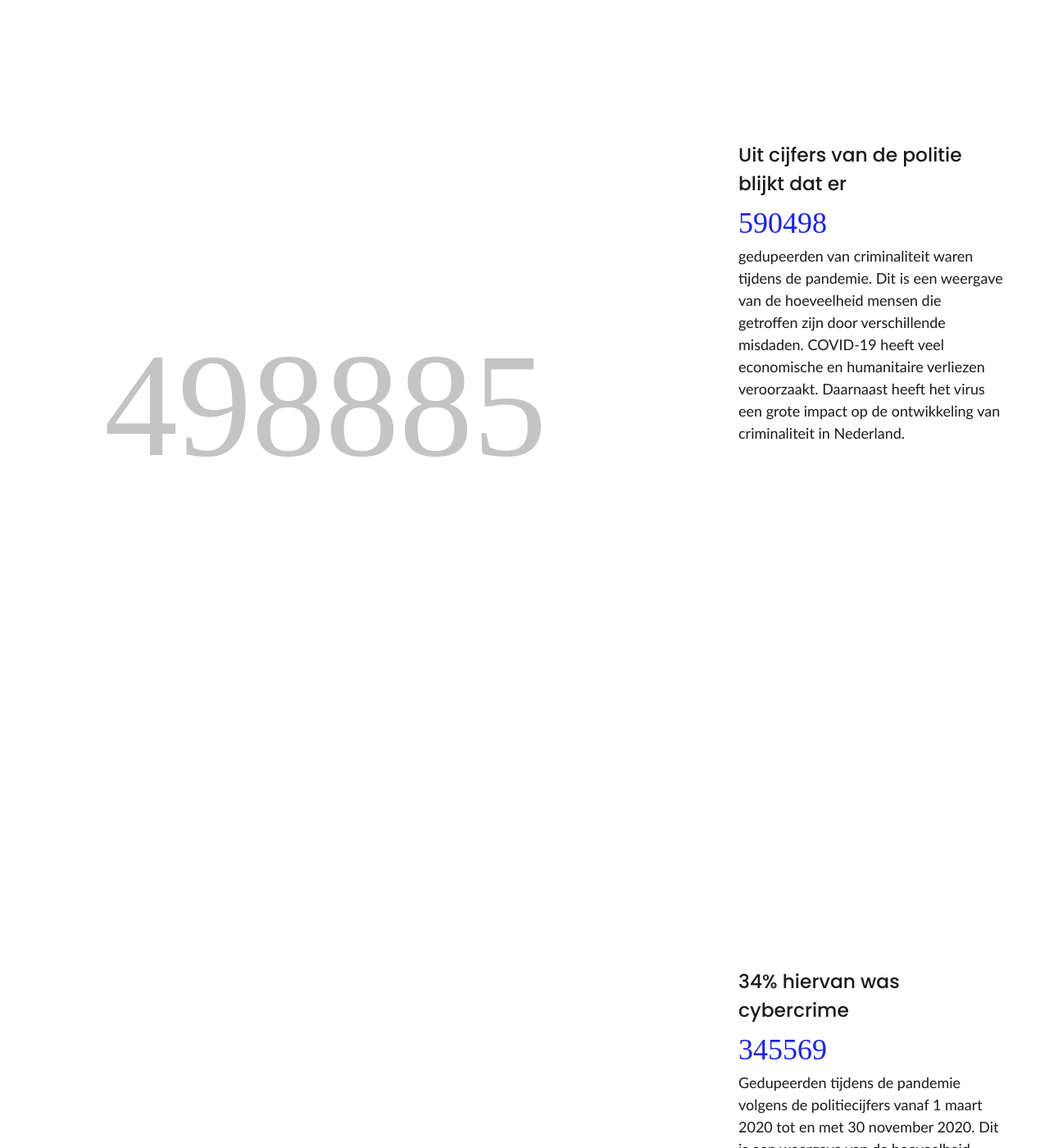
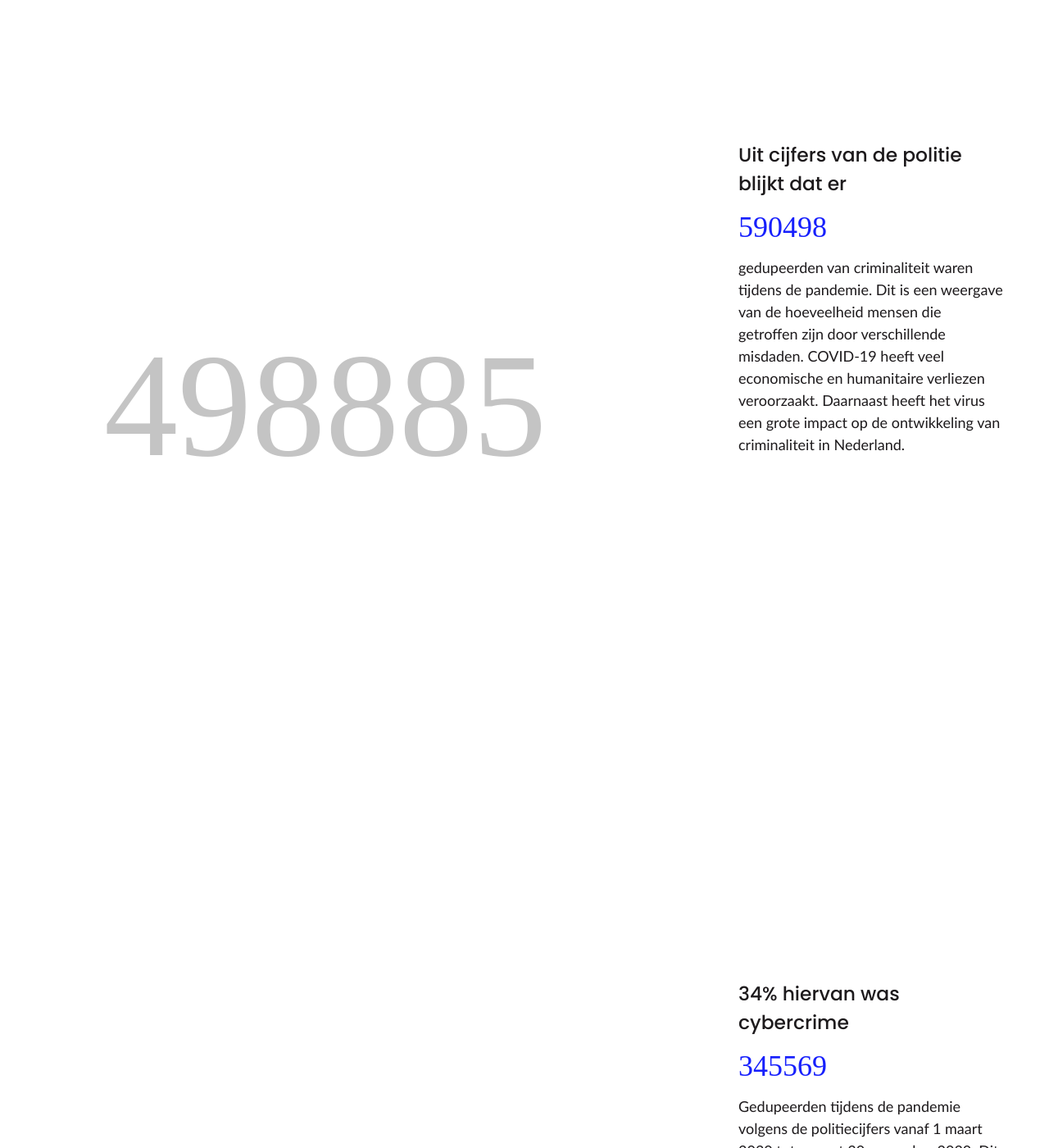
Before and after one commit to itsguus/project_information, a Jekyll site: the page built from index.md, in a window 1280 px wide and 1400 px high, scrolled down 1708 px. Shown: the whole window at 82% size. Built offline with Jekyll 4.4.1, drawn with Linux system fonts in a browser that asks for light colours; some web fonts are replaced.

Commit message:
update Guus

```diff
--- a/css/style.css
+++ b/css/style.css
@@ -12,8 +12,8 @@ body { cursor: url('/img/mouse.svg') 14 8, auto;}
 
 /* HEADERS */
 h1, .h1 {font-family: "Larken"; font-size: 2.8rem; line-height: 1; font-weight: 500; letter-spacing: -2px; color: #1720fc; margin-bottom: 1rem;}
-h2 {font-size: 1.3rem; font-family: "Poppins"; font-weight: 300; margin-bottom: 0.2rem;}
-h3 {font-size: 2rem; font-family: "Larken"; color: #1720fc; font-weight: 400;}
+h2 {font-size: 1.3rem; font-family: "Poppins"; font-weight: 300; margin-bottom: 0.5rem;}
+h3 {font-size: 2rem; font-family: "Larken"; color: #1720fc; font-weight: 400; margin-bottom: 0.5rem;;}
 
 /* GENERAL */
 
```
